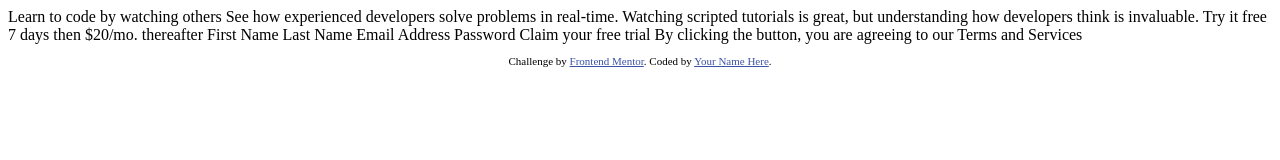
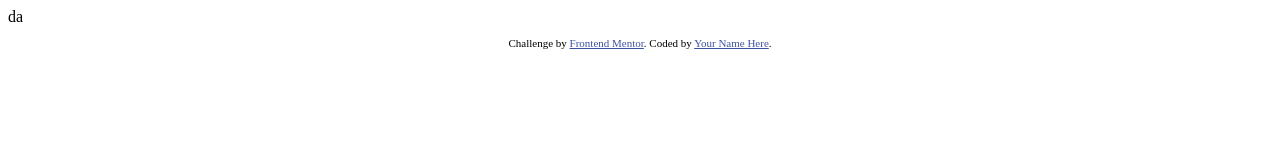
Before and after one commit to danadcm/intro-component-with-signup-form, a plain HTML site: page index.html in a window 1280 px wide. Drawn offline with Linux system fonts and the light colour scheme.

Commit message:
add index in main branch

```diff
--- a/index.html
+++ b/index.html
@@ -1,8 +1,10 @@
 <!DOCTYPE html>
 <html lang="en">
+
 <head>
   <meta charset="UTF-8">
-  <meta name="viewport" content="width=device-width, initial-scale=1.0"> <!-- displays site properly based on user's device -->
+  <meta name="viewport" content="width=device-width, initial-scale=1.0">
+  <!-- displays site properly based on user's device -->
 
   <link rel="icon" type="image/png" sizes="32x32" href="./images/favicon-32x32.png">
 
@@ -10,27 +12,20 @@
 
   <!-- Feel free to remove these styles or customise in your own stylesheet 👍 -->
   <style>
-    .attribution { font-size: 11px; text-align: center; }
-    .attribution a { color: hsl(228, 45%, 44%); }
+    .attribution {
+      font-size: 11px;
+      text-align: center;
+    }
+
+    .attribution a {
+      color: hsl(228, 45%, 44%);
+    }
   </style>
 </head>
+
 <body>
 
-  Learn to code by watching others
-
-  See how experienced developers solve problems in real-time. Watching scripted tutorials is great,
-  but understanding how developers think is invaluable.
-
-  Try it free 7 days then $20/mo. thereafter
-
-  First Name
-  Last Name
-  Email Address
-  Password
-
-  Claim your free trial
-
-  By clicking the button, you are agreeing to our Terms and Services
+  da
 
   <footer>
     <p class="attribution">
@@ -39,4 +34,5 @@
     </p>
   </footer>
 </body>
+
 </html>
```
